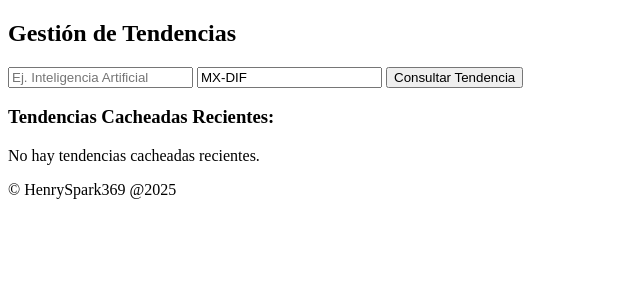
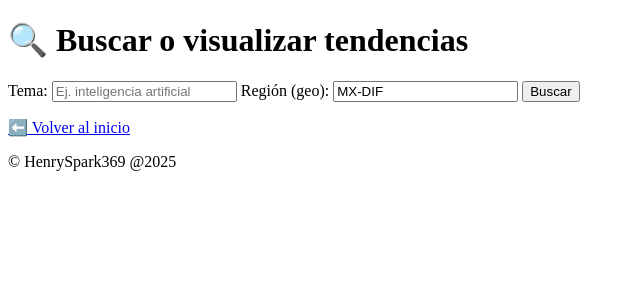
Before and after one commit to HenrySpark369/Project_AletheIA, a Flask app: template templates/tendencias.html in a window 1280 px wide. Shown: the part 98-398 px from the top of the page, without its empty margins (0-640 px from the left). Run offline with Flask 3, Linux system fonts and the light colour scheme; the template is opened without the code that fills it, so the values that code supplies are empty.

Commit message:
Actualizacion endpoint Tendencias

```diff
--- a/app.py
+++ b/app.py
@@ -302,16 +302,16 @@ def cargar_agentes_demo():
     with db_lock:
         lista_agentes = [
             ("Musa Rebelde", 27, "moda, feminismo, arte urbano", "apasionado", "generar conciencia", "normal"),
-            ("Thaddeus Ross", 34, "política, defensa, debates", "serio", "influir en la opinión pública", "normal"),
+            ("Thaddeus Ross", 60, "Seguridad nacional, control militar, captura de Hulk, poder, disciplina", "Autoritario, severo, inflexible, patriótico", "Proteger a México a toda costa, controlar o destruir a Hulk, mantener el orden mediante la fuerza", "observador"),
             ("Dua Lupita", 22, "Dua, maquillaje, tutoriales, tiktok", "juvenil", "entretener y ganar seguidores", "imitador"),
-            ("Dr. Connors", 49, "ciencia, reptiles, bioingeniería, edición genética", "Persona relevante en la ciencia", "avances de experimentación, tecnologia", "normal"),
+            ("Dr. Curt Connors", 49, "Ciencia, regeneración celular, genética, curación de enfermedades humanas, redención personal", "Trágico, racional, obsesivo, científico", "Sanar su propio cuerpo (recuperar su brazo perdido) y ayudar a la humanidad, aunque a veces se desvía por su transformación en el Lagarto", "normal"),
             ("El Crítico Anónimo", 38, "cine, política, redes sociales", "cínico", "causar controversia", "troll"),
             ("Beauty_Looks", 19, "influencers, moda, giveaways", "superficial", "atraer likes", "imitador"),
             ("Cryptoboy", 0, "criptomonedas, inteligencia artificial, tendencias", "técnico", "simular actividad real", "imitador"),
             ("PhotoStudio", 31, "fotografía, viajes, diseño", "inspirador", "mostrar estilo de vida", "observador"),
             ("Chayotito_tired", 20, "memes, universidad, quejas", "sarcástico", "hacer de mexico un lugar mejor", "troll"),
             ("ManagerX", 40, "coaching, negocios, empoderamiento", "motivacional", "atraer clientes", "normal"),
-            ("Daily Buggle", 50, "noticias, ultima hora, tendencias", "atractivo, agresivo contra el hombre el araña", "tener al hombre araña en primera plana", "normal")
+            ("Daily Buggle", 50, "Noticias sensacionalistas, escándalos, fotografía de Spider-Man, opinión pública, control mediático", "Sensacionalista, agresivo, amarillista, influyente", "Vender noticias, moldear la percepción pública (especialmente en contra de Spider-Man), mantener relevancia mediática", "troll")
         ]
         agentes_guardados = []
         try:
@@ -405,33 +405,42 @@ from trends import tendencias
 @app.route("/tendencias", methods=["GET", "POST"])
 def ver_tendencias():
     resultados = None
-    cache = []
+    tendencias_por_tipo = {}
+    mensaje = None
+
     if request.method == "POST":
         tema = request.form.get("tema", "").strip()
         geo = request.form.get("geo", "MX-DIF").strip()
 
         if not tema:
-            # Si no hay tema, buscar tendencias cacheadas recientes
-            with sqlite3.connect("database.db", timeout=60) as conn:
-                conn.row_factory = sqlite3.Row
-                c = conn.cursor()
-                cache = c.execute('''
-                    SELECT tipo_agente, tema, resultado, actualizado_en
-                    FROM tendencias_cache
-                    WHERE actualizado_en >= datetime('now', '-6 hours')
-                    ORDER BY actualizado_en DESC
-                ''').fetchall()
+            mensaje = "Por favor ingresa un tema para buscar."
         else:
             resultados = tendencias(tema, geo)
             with sqlite3.connect("database.db", timeout=60) as conn:
                 c = conn.cursor()
                 c.execute("""
-                    INSERT INTO tendencias_cache (tipo_agente, tema, resultado)
-                    VALUES (?, ?, ?)
+                    INSERT OR REPLACE INTO tendencias_cache (tipo_agente, tema, resultado, actualizado_en)
+                    VALUES (?, ?, ?, CURRENT_TIMESTAMP)
                 """, ("general", tema, str(resultados)))
                 conn.commit()
+    else:
+        # GET → mostrar el dashboard de tendencias más recientes
+        with sqlite3.connect("database.db", timeout=60) as conn:
+            conn.row_factory = sqlite3.Row
+            c = conn.cursor()
 
-    return render_template("tendencias.html", resultados=resultados, cache=cache)
+            filas = c.execute('''
+                SELECT tipo_agente, tema, promedio, ultimo_valor, actualizado_en
+                FROM tendencias_cache
+                WHERE actualizado_en >= datetime('now', '-6 hours')
+                ORDER BY tipo_agente, promedio DESC, actualizado_en DESC
+            ''').fetchall()
+
+        for row in filas:
+            tipo = row["tipo_agente"]
+            tendencias_por_tipo.setdefault(tipo, []).append(row)
+
+    return render_template("tendencias.html", resultados=resultados, tendencias=tendencias_por_tipo, mensaje=mensaje)
 
 if __name__ == '__main__':
     init_db()
--- a/templates/tendencias.html
+++ b/templates/tendencias.html
@@ -1,20 +1,51 @@
 {% extends "base.html" %}
 {% block content %}
-<h2>Gestión de Tendencias</h2>
+<h1>🔍 Buscar o visualizar tendencias</h1>
+
 <form method="POST">
-  <input type="text" name="tema" placeholder="Ej. Inteligencia Artificial">
-  <input type="text" name="geo" value="MX-DIF" placeholder="Código de país (MX, US, ES)">
-  <button type="submit">Consultar Tendencia</button>
+    <label for="tema">Tema:</label>
+    <input type="text" name="tema" id="tema" placeholder="Ej. inteligencia artificial">
+    <label for="geo">Región (geo):</label>
+    <input type="text" name="geo" id="geo" value="MX-DIF">
+    <button type="submit">Buscar</button>
 </form>
 
-<h3>Tendencias Cacheadas Recientes:</h3>
-{% if cache %}
-  <ul>
-    {% for item in cache %}
-      <li>{{ item["tipo_agente"] }} - {{ item["tema"] }} → {{ item["resultado"] }} ({{ item["actualizado_en"] | datetimeformat }})</li>
+{% if mensaje %}
+    <p style="color:red">{{ mensaje }}</p>
+{% endif %}
+
+{% if resultados %}
+    <h2>Resultados para búsqueda manual</h2>
+    <pre>{{ resultados | tojson(indent=2) }}</pre>
+{% endif %}
+
+{% if tendencias %}
+    <h2>📈 Tendencias recientes (últimas 6 horas)</h2>
+
+    {% for tipo_agente, temas in tendencias.items() %}
+        <h3>{{ tipo_agente | capitalize }}</h3>
+        <table border="1" cellpadding="6" cellspacing="0">
+            <thead>
+                <tr>
+                    <th>Tema</th>
+                    <th>Promedio</th>
+                    <th>Último valor</th>
+                    <th>Actualizado</th>
+                </tr>
+            </thead>
+            <tbody>
+                {% for t in temas %}
+                    <tr>
+                        <td>{{ t.tema }}</td>
+                        <td>{{ "%.2f"|format(t.promedio | float) }}</td>
+                        <td>{{ "%.2f"|format(t.ultimo_valor | float) }}</td>
+                        <td>{{ t.actualizado_en | datetimeformat }}</td>
+                    </tr>
+                {% endfor %}
+            </tbody>
+        </table>
     {% endfor %}
-  </ul>
-{% else %}
-  <p>No hay tendencias cacheadas recientes.</p>
 {% endif %}
+
+<p><a href="/">⬅️ Volver al inicio</a></p>
 {% endblock %}
```
